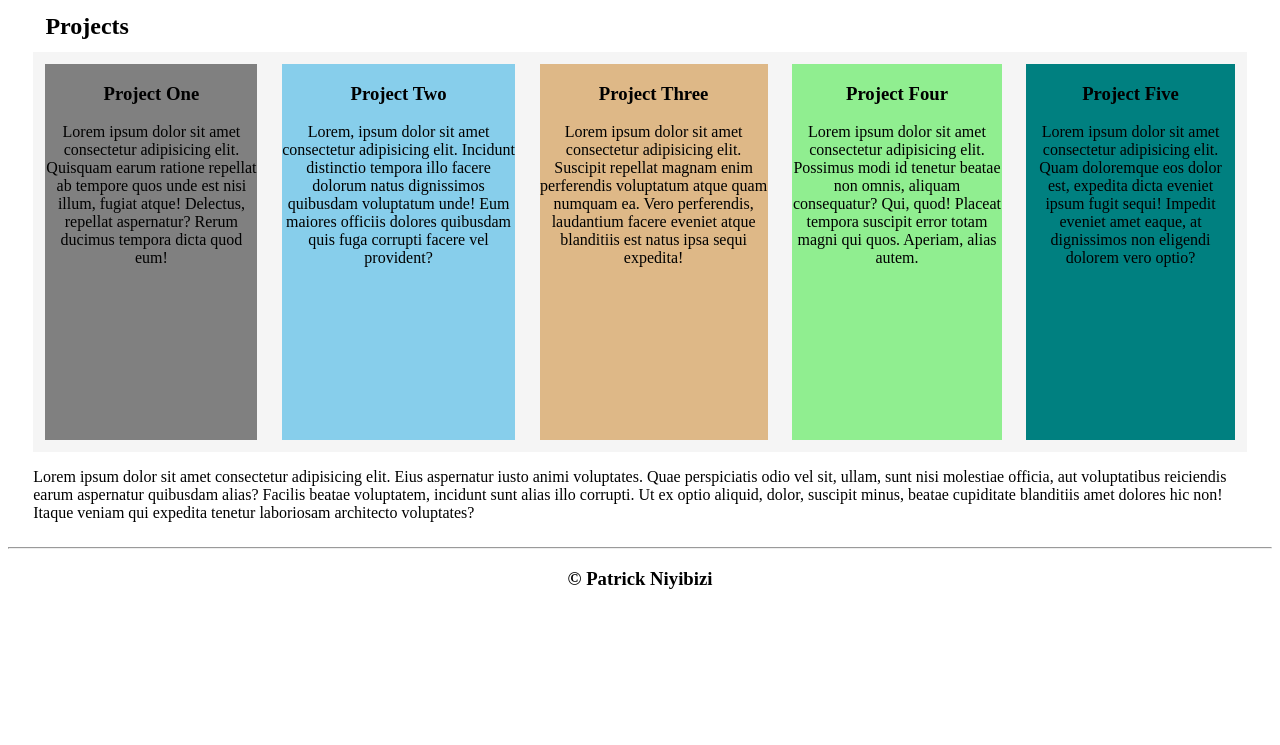
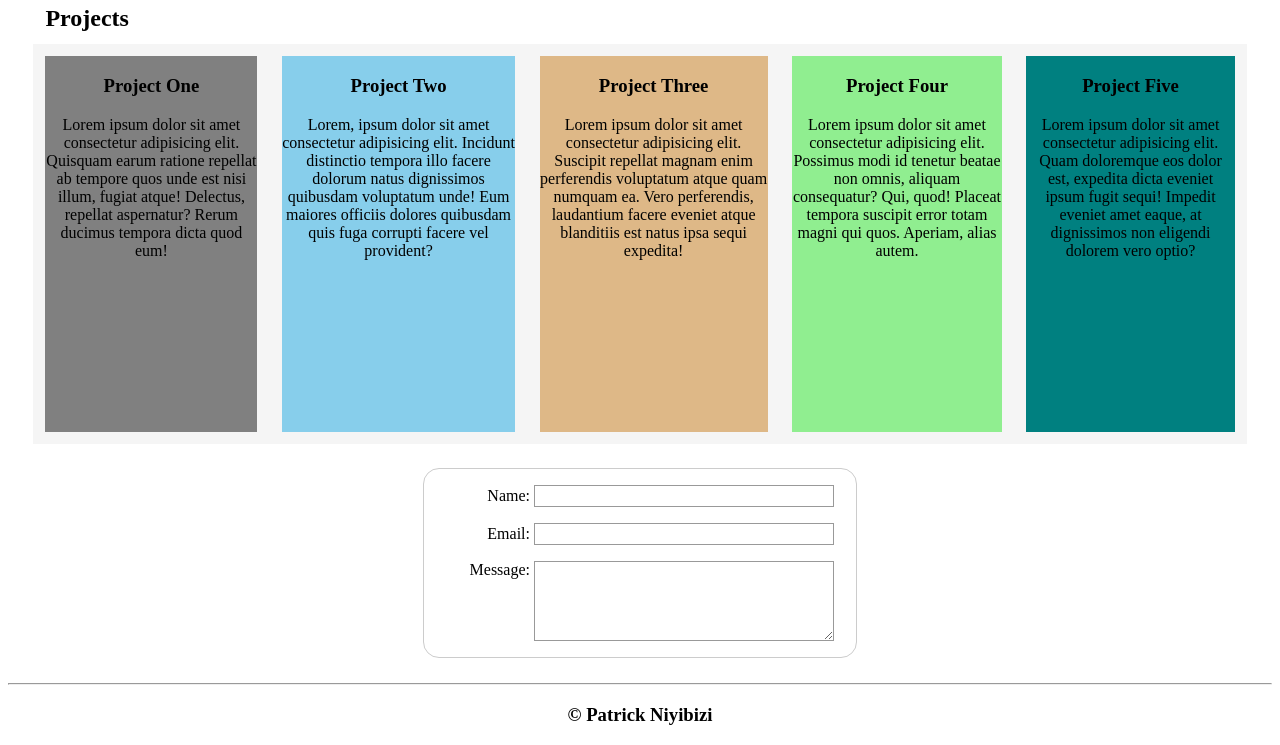
Before and after one commit to PatrickNiybizi/PatrickNiybizi1, a plain HTML site: page index.html in a window 1280 px wide. Shown: the part 777-1522 px from the top of the page. Before the commit the page ends 1385 px from the top, so only its background shows below. Drawn offline with Linux system fonts and the light colour scheme.

Commit message:
first commit

```diff
--- a/index.html
+++ b/index.html
@@ -78,9 +78,24 @@
                     <p>Lorem ipsum dolor sit amet consectetur adipisicing elit. Quam doloremque eos dolor est, expedita dicta eveniet ipsum fugit sequi! Impedit eveniet amet eaque, at dignissimos non eligendi dolorem vero optio?</p>
                 </div>
             </div>
-            <p>Lorem ipsum dolor sit amet consectetur adipisicing elit. Eius aspernatur iusto animi voluptates. Quae perspiciatis odio vel sit, ullam, sunt nisi molestiae officia, aut voluptatibus reiciendis earum aspernatur quibusdam alias?
-            Facilis beatae voluptatem, incidunt sunt alias illo corrupti. Ut ex optio aliquid, dolor, suscipit minus, beatae cupiditate blanditiis amet dolores hic non! Itaque veniam qui expedita tenetur laboriosam architecto voluptates?</p>
-
+            <div class="form-container">
+                <form action="/my-handling-form-page" method="post">
+                    <ul>
+                      <li>
+                        <label for="name">Name:</label>
+                        <input type="text" id="name" name="user_name" />
+                      </li>
+                      <li>
+                        <label for="mail">Email:</label>
+                        <input type="email" id="mail" name="user_email" />
+                      </li>
+                      <li>
+                        <label for="msg">Message:</label>
+                        <textarea id="msg" name="user_message"></textarea>
+                      </li>
+                    </ul>
+                  </form>
+                </div>
         </div>
 
     <footer>
--- a/style.css
+++ b/style.css
@@ -70,6 +70,78 @@ h1,h2{
     background-color:teal;
     margin: 1%;
 }
+.form-container{
+    margin-top: 2%;
+    display: flex;
+    justify-content:center;
+
+
+}
+form {
+    /* Center the form on the page */
+    margin: 0 auto;
+    width: 400px;
+    /* Form outline */
+    padding: 1em;
+    border: 1px solid #ccc;
+    border-radius: 1em;
+  }
+
+  ul {
+    list-style: none;
+    padding: 0;
+    margin: 0;
+  }
+
+  form li + li {
+    margin-top: 1em;
+  }
+
+  label {
+    /* Uniform size & alignment */
+    display: inline-block;
+    width: 90px;
+    text-align: right;
+  }
+
+  input,
+  textarea {
+    /* To make sure that all text fields have the same font settings
+       By default, textareas have a monospace font */
+    font: 1em sans-serif;
+
+    /* Uniform text field size */
+    width: 300px;
+    box-sizing: border-box;
+
+    /* Match form field borders */
+    border: 1px solid #999;
+  }
+
+  input:focus,
+  textarea:focus {
+    /* Additional highlight for focused elements */
+    border-color: #000;
+  }
+
+  textarea {
+    /* Align multiline text fields with their labels */
+    vertical-align: top;
+
+    /* Provide space to type some text */
+    height: 5em;
+  }
+
+  .button {
+    /* Align buttons with the text fields */
+    padding-left: 90px; /* same size as the label elements */
+  }
+
+  button {
+    /* This extra margin represent roughly the same space as the space
+       between the labels and their text fields */
+    margin-left: 0.5em;
+  }
 footer{
     text-align:center;
 }
```
